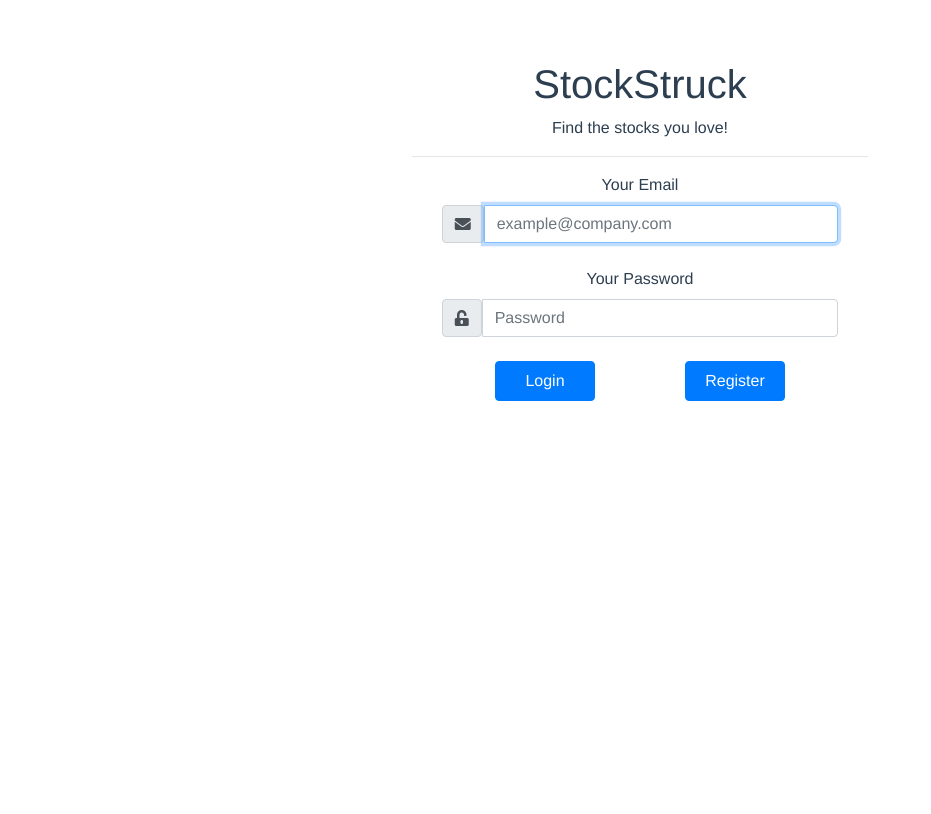
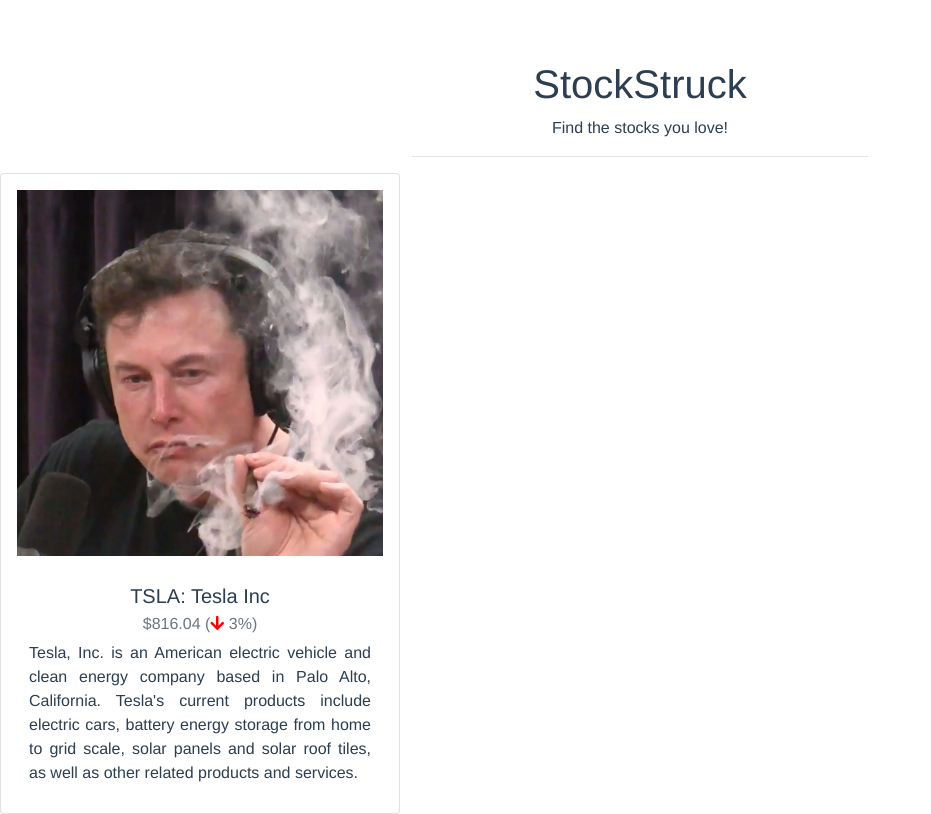
Before and after one commit to 1487quantum/sstruck, a Vue app: page / in a window 1280 px wide. Shown: the whole page, without its empty margins (0-931 px from the left). Built offline with nearby package versions, Linux system fonts and the light colour scheme.

Commit message:
Add card

```diff
--- a/package.json
+++ b/package.json
@@ -9,6 +9,7 @@
   },
   "dependencies": {
     "core-js": "^3.6.5",
+    "url-loader": "^4.1.1",
     "vue": "^3.0.0"
   },
   "devDependencies": {
--- a/src/App.vue
+++ b/src/App.vue
@@ -1,18 +1,20 @@
 <template>
   <div id="app">
-  <h1>{{title}}</h1>
-<p>{{slogan}}</p>
-<hr class="col-lg-4"/>
-<login/>
-
+    <h1>{{title}}</h1>
+    <p>{{slogan}}</p>
+    <hr class="col-lg-4"/>
+<StockCard/>
   </div>
 </template>
 
 <script>
-import login from "./components/login";
+import StockCard from "@/components/StockCard";
+
 export default {
   name: 'App',
-  components: { login },
+  components: {
+    StockCard,
+  },
   data() {
     return{
       title: 'StockStruck',
@@ -21,9 +23,9 @@
       user:{
         id:1,
         username: 'hello_world'
-        }
-        }
-  }
+      },
+    };
+  },
 }
 </script>
 
--- /dev/null
+++ b/src/components/StockCard.vue
@@ -0,0 +1,32 @@
+<template>
+  <div
+    class="card p-2"
+    style="width: 25rem;"
+  >
+  <img :src="getPath(this.c_img)" class="card-img-top p-2" alt="st-img">
+  <div class="card-body ">
+    <h5 class="card-title">{{c_ticker}}: {{c_title}}</h5>
+    <h6 class="card-subtitle text-muted mb-2">${{c_price}} (<i class="fas fa-arrow-down" style="color:#FF0000" v-if="c_sym===0"></i><i class="fas fa-grip-lines" v-if="c_sym===1"></i><i class="fas fa-arrow-up" style="color:#00FF00" v-if="c_sym===2"></i> {{c_pct}}%)</h6>
+    <p class="card-text text-justify">Tesla, Inc. is an American electric vehicle and clean energy company based in Palo Alto, California. Tesla's current products include electric cars, battery energy storage from home to grid scale, solar panels and solar roof tiles, as well as other related products and services. </p>
+  </div>
+  </div>
+</template>
+<script>
+export default {
+  data() {
+    return{
+      c_img: 'elon',
+      c_title: 'Tesla Inc',
+      c_ticker: 'TSLA',
+      c_price: 816.04,
+      c_pct: 3,
+      c_sym: 0,
+    };
+  },
+  methods:{
+    getPath(image) {
+            return require('@/assets/' + image + '.png');
+        }
+  }
+}
+</script>
--- a/src/components/login.vue
+++ b/src/components/login.vue
@@ -1,7 +1,7 @@
 <template>
-  <div class="login-field col-lg-4 mx-auto">
+  <div class="login-field card col-lg-4 mx-auto m-4">
     <!-- Form -->
-    <div>
+    <div class="m-4">
       <label for="email">Your Email</label>
       <div class="input-group">
         <span class="input-group-text"><span class="fas fa-envelope"></span></span>
@@ -10,7 +10,7 @@
     </div>
     <!-- End of Form -->
     <br/>
-    <div>
+    <div class="ml-4 mr-4">
       <!-- Form -->
       <div class="form-group mb-4">
         <label for="password">Your Password</label>
@@ -21,11 +21,13 @@
       </div>
       <!-- End of Form -->
     </div>
+    <div class="login-btn col-8 mx-auto ml-2 mr-2 mb-4">
+      <button type="button" class="btn btn-primary" style="float:left; width: 100px"> Login</button>
+      <button type="button" class="btn btn-primary" style="float:right; width: 100px"> Register</button>
+    </div>
+
   </div>
-  <div class="login-btn col-lg-3 mx-auto">
-    <button type="button" class="btn btn-primary" style="float:left; width:100px; height: 40px;"> Login</button>
-    <button type="button" class="btn btn-primary" style="float:right; width:100px; height: 40px;"> Register</button>
-  </div>
+
   </template>
   <script>
   export default {
--- /dev/null
+++ b/src/views/About.vue
@@ -0,0 +1,3 @@
+<template>
+  <h1>About Page</h1>
+</template>
--- /dev/null
+++ b/src/views/Settings.vue
@@ -0,0 +1,3 @@
+<template>
+  <h1>Settings Page</h1>
+</template>
```
Also changed, not shown: src/views/Cards.vue (added, +8 -0 lines), src/views/Home.vue (added, +27 -0 lines), src/assets/elon.png (added), 1 other file (tests, documents, lock files or other folders).
